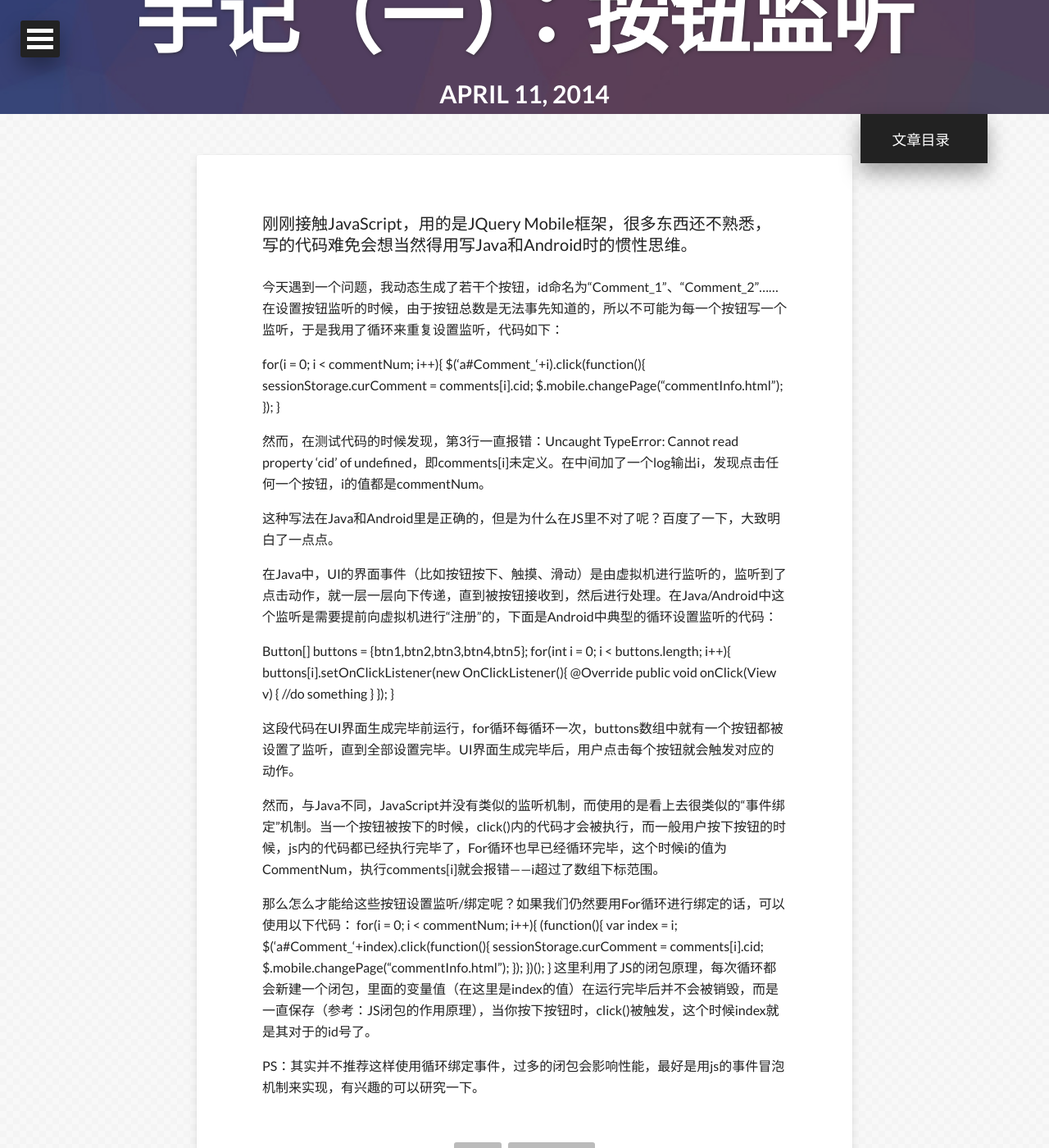
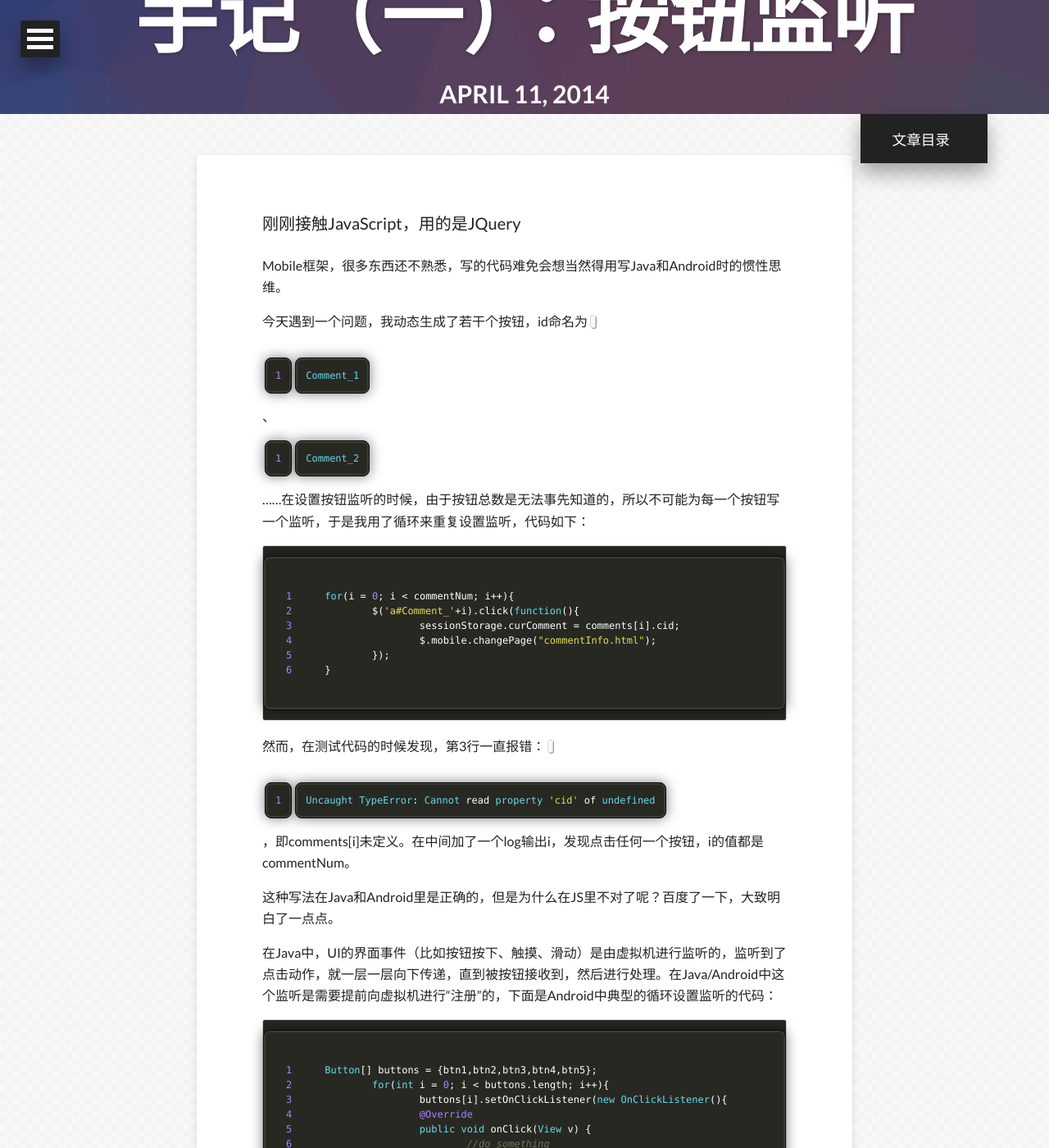
Before and after one commit to heamon7/dss886.github.io, a Jekyll site: the page built from _posts/2014-04-11-jQuery-Mobile-开发学习手记（一）：按钮监听.md, in a window 1280 px wide and 1400 px high, scrolled down 261 px. Shown: the whole window at 82% size. Built offline with Jekyll 4.4.1, drawn with Linux system fonts in a browser that asks for light colours; nearby versions of some CDN libraries; comment, search, counter and statistics services are not loaded; some of the changed text lies outside the part shown.

Commit message:
add posts

```diff
--- a/_posts/2014-04-11-jQuery-Mobile-开发学习手记（一）：按钮监听.md
+++ b/_posts/2014-04-11-jQuery-Mobile-开发学习手记（一）：按钮监听.md
@@ -11,47 +11,51 @@ comments: true
 share: true
 ---
 
-刚刚接触JavaScript，用的是JQuery Mobile框架，很多东西还不熟悉，写的代码难免会想当然得用写Java和Android时的惯性思维。
+刚刚接触JavaScript，用的是JQuery
 
-今天遇到一个问题，我动态生成了若干个按钮，id命名为“Comment_1”、“Comment_2”……在设置按钮监听的时候，由于按钮总数是无法事先知道的，所以不可能为每一个按钮写一个监听，于是我用了循环来重复设置监听，代码如下：
+Mobile框架，很多东西还不熟悉，写的代码难免会想当然得用写Java和Android时的惯性思维。
 
-for(i = 0; i < commentNum; i++){
-	$('a#Comment_'+i).click(function(){
-		sessionStorage.curComment = comments[i].cid;
-		$.mobile.changePage("commentInfo.html");
-	});
-}
+今天遇到一个问题，我动态生成了若干个按钮，id命名为`Comment_1`、`Comment_2`……在设置按钮监听的时候，由于按钮总数是无法事先知道的，所以不可能为每一个按钮写一个监听，于是我用了循环来重复设置监听，代码如下：
 
-然而，在测试代码的时候发现，第3行一直报错：Uncaught TypeError: Cannot read property 'cid' of undefined，即comments[i]未定义。在中间加了一个log输出i，发现点击任何一个按钮，i的值都是commentNum。
+	for(i = 0; i < commentNum; i++){
+		$('a#Comment_'+i).click(function(){
+			sessionStorage.curComment = comments[i].cid;
+			$.mobile.changePage("commentInfo.html");
+		});
+	}
+
+然而，在测试代码的时候发现，第3行一直报错：`Uncaught TypeError: Cannot read property 'cid' of undefined`，即comments[i]未定义。在中间加了一个log输出i，发现点击任何一个按钮，i的值都是commentNum。
 
 这种写法在Java和Android里是正确的，但是为什么在JS里不对了呢？百度了一下，大致明白了一点点。
 
 在Java中，UI的界面事件（比如按钮按下、触摸、滑动）是由虚拟机进行监听的，监听到了点击动作，就一层一层向下传递，直到被按钮接收到，然后进行处理。在Java/Android中这个监听是需要提前向虚拟机进行“注册”的，下面是Android中典型的循环设置监听的代码：
 
-Button[] buttons = {btn1,btn2,btn3,btn4,btn5};
-	for(int i = 0; i < buttons.length; i++){
-		buttons[i].setOnClickListener(new OnClickListener(){
-		@Override
-		public void onClick(View v) {
-			//do something
-		}
-	});
-}
+	Button[] buttons = {btn1,btn2,btn3,btn4,btn5};
+		for(int i = 0; i < buttons.length; i++){
+			buttons[i].setOnClickListener(new OnClickListener(){
+			@Override
+			public void onClick(View v) {
+				//do something
+			}
+		});
+	}
 
 这段代码在UI界面生成完毕前运行，for循环每循环一次，buttons数组中就有一个按钮都被设置了监听，直到全部设置完毕。UI界面生成完毕后，用户点击每个按钮就会触发对应的动作。
 
 然而，与Java不同，JavaScript并没有类似的监听机制，而使用的是看上去很类似的“事件绑定”机制。当一个按钮被按下的时候，click()内的代码才会被执行，而一般用户按下按钮的时候，js内的代码都已经执行完毕了，For循环也早已经循环完毕，这个时候i的值为CommentNum，执行comments[i]就会报错——i超过了数组下标范围。
 
 那么怎么才能给这些按钮设置监听/绑定呢？如果我们仍然要用For循环进行绑定的话，可以使用以下代码：
-for(i = 0; i < commentNum; i++){
-	(function(){
-		var index = i;
-		$('a#Comment_'+index).click(function(){
-			sessionStorage.curComment = comments[i].cid;
-			$.mobile.changePage("commentInfo.html");
-		});
-	 })();
- }
+
+	for(i = 0; i < commentNum; i++){
+		(function(){
+			var index = i;
+			$('a#Comment_'+index).click(function(){
+				sessionStorage.curComment = comments[i].cid;
+				$.mobile.changePage("commentInfo.html");
+			});
+		 })();
+	 }
+
 这里利用了JS的闭包原理，每次循环都会新建一个闭包，里面的变量值（在这里是index的值）在运行完毕后并不会被销毁，而是一直保存（参考：JS闭包的作用原理），当你按下按钮时，click()被触发，这个时候index就是其对于的id号了。
 
 PS：其实并不推荐这样使用循环绑定事件，过多的闭包会影响性能，最好是用js的事件冒泡机制来实现，有兴趣的可以研究一下。
```
Also changed, not shown: _posts/2013-08-25-Android-开发学习手记（一）：更改PullToRefresh的标签.md (+3 -3 lines), _posts/2013-08-25-Android-开发学习手记（三）：PullToRefresh的setOnTouchListener无效的问题.md (added, +24 -0 lines), _posts/2013-08-25-Android-开发学习手记（二）：PullToRefresh如何滚动到最顶部.md (added, +49 -0 lines).
